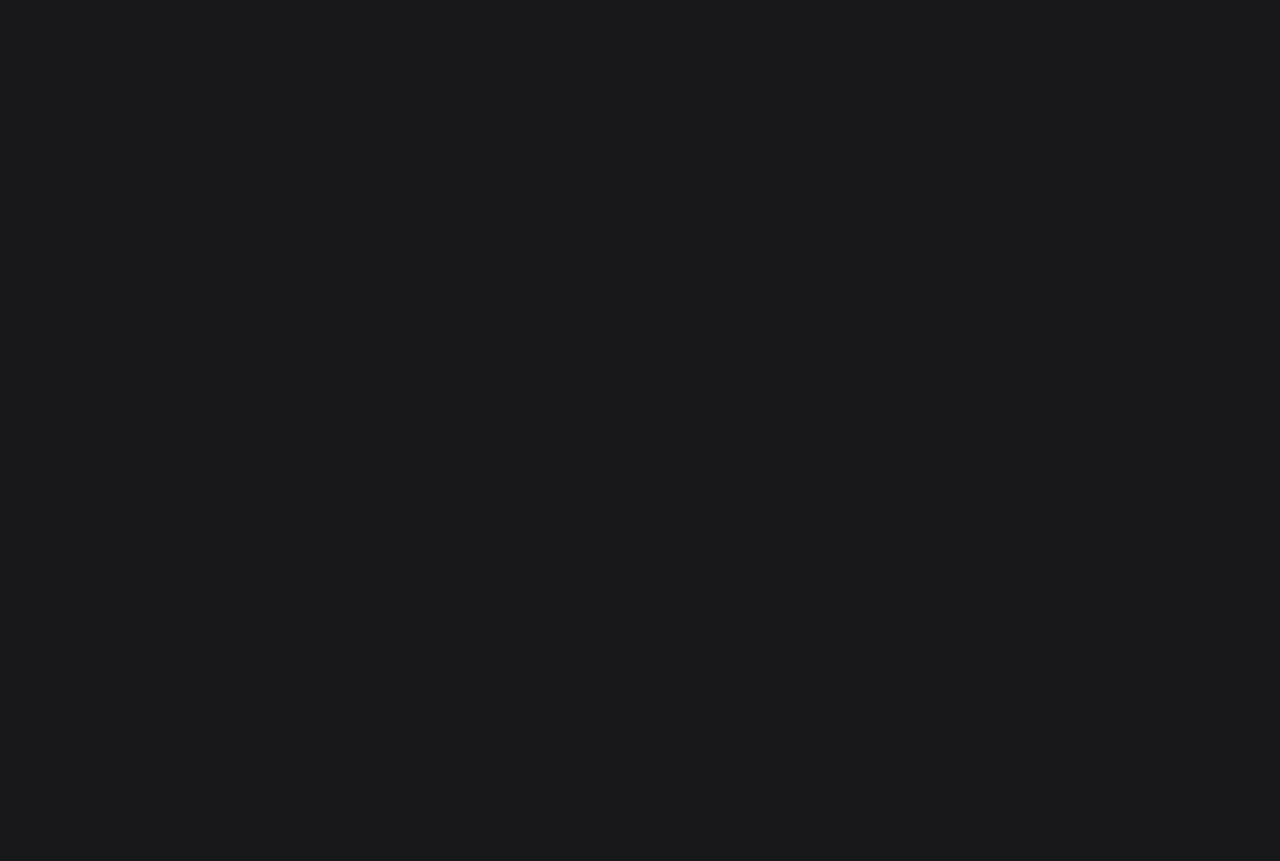
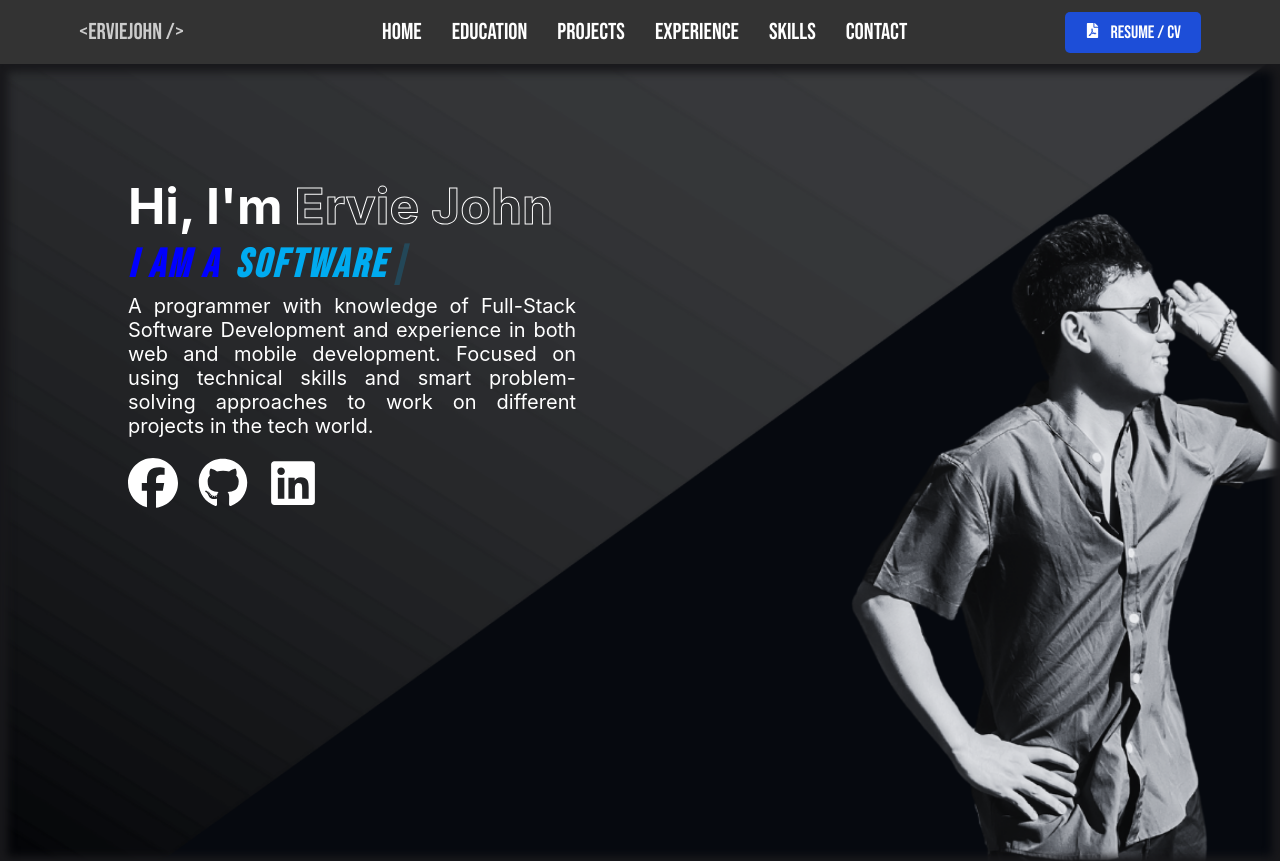
Before and after one commit to ErvieJohn/portfolio, a React (Create React App) app: page / in a window 1280 px wide. Before the commit this address had no page. Shown: the top 861 px of the page. Before the commit the page ends 800 px from the top, so only its background shows below. Built offline with nearby package versions, Linux system fonts and the light colour scheme.

Commit message:
changed the route from /portlio to /

```diff
--- a/src/App.js
+++ b/src/App.js
@@ -14,8 +14,10 @@ function App() {
     <div className="App">
       <Router>
         <Routes>
-          <Route exact path="/portfolio" element={<Home />} />
-          <Route exact path="/portfolio/*" element={<Error />} />
+          {/* <Route exact path="/portfolio" element={<Home />} />
+          <Route exact path="/portfolio/*" element={<Error />} /> */}
+          <Route exact path="/" element={<Home />} />
+          <Route exact path="/*" element={<Error />} />
         </Routes>
       </Router>
     </div>
```
